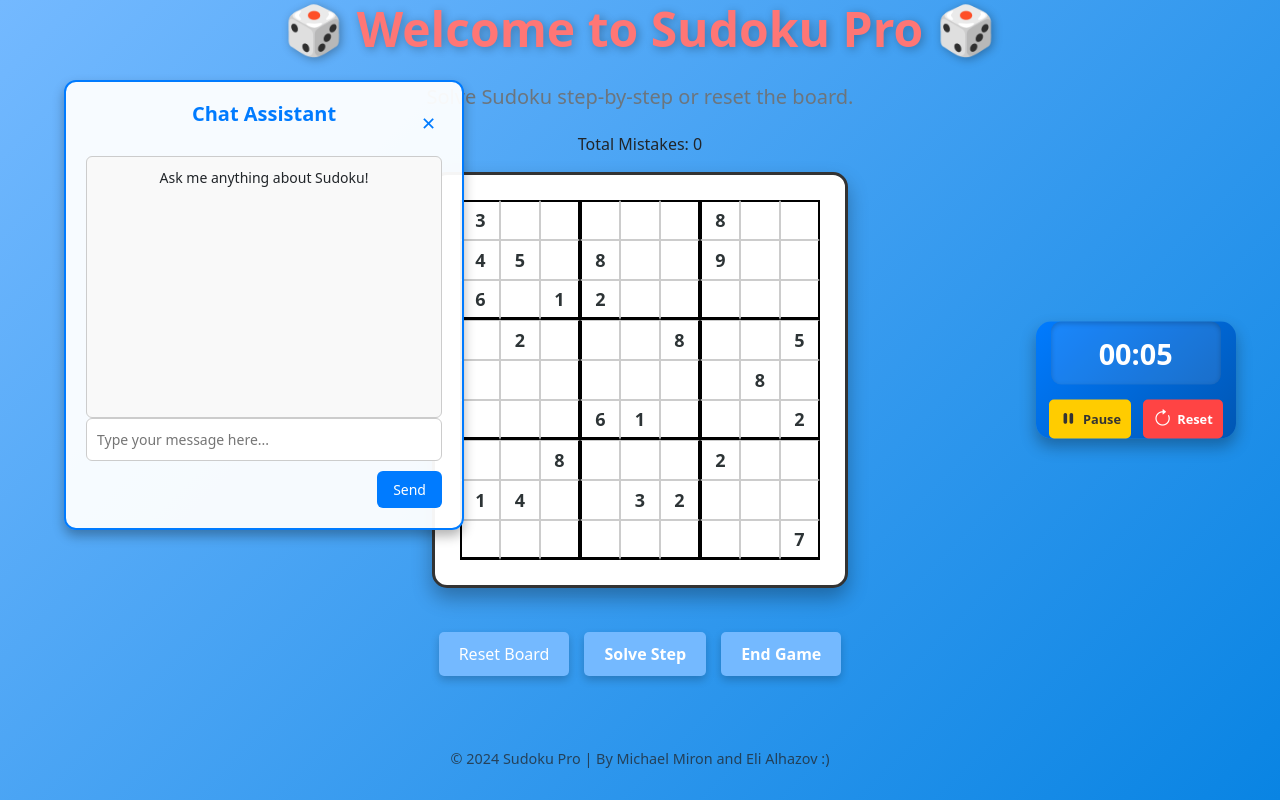
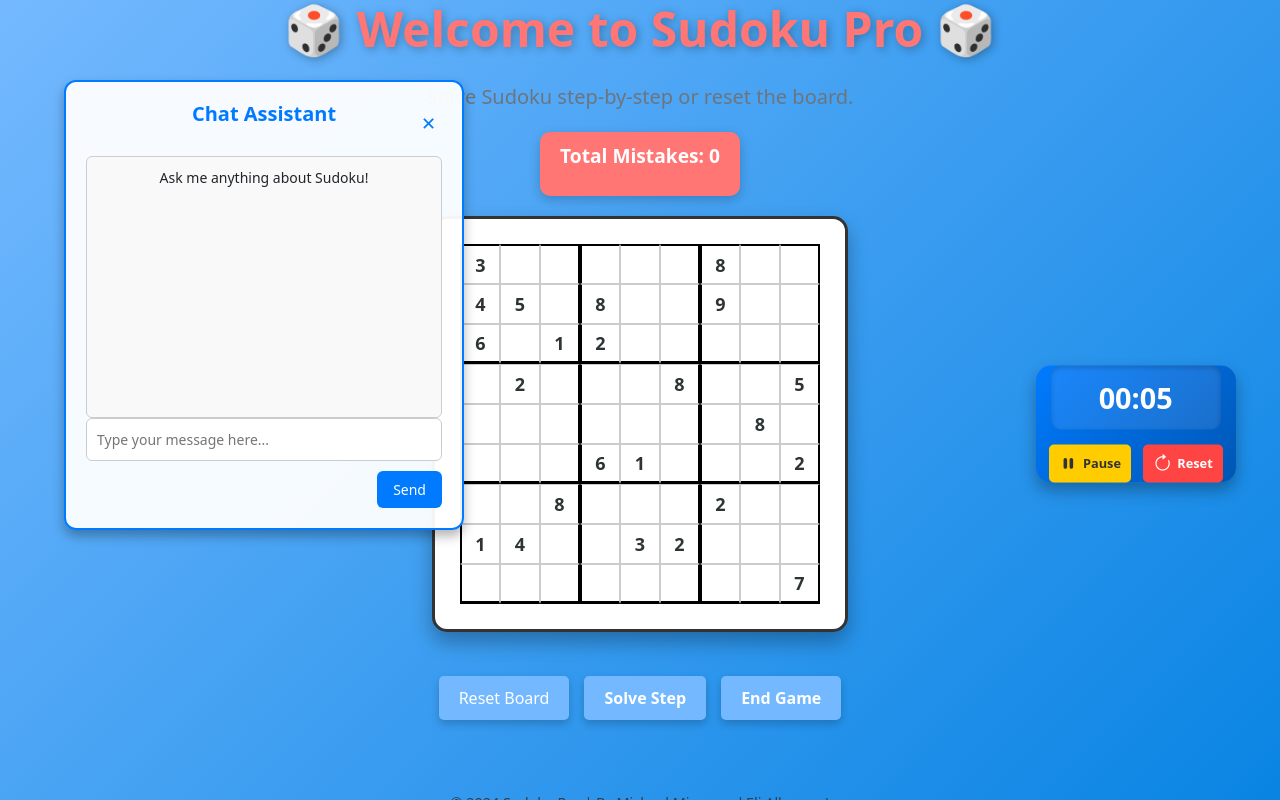
Before and after one commit to michaelmiron/sudoku-, a React (Vite) app in the folder frontend/sudoku-game/: page / in a window 1280 px wide. Built offline with nearby package versions, Linux system fonts and the light colour scheme.

Commit message:
make the mistakes inside a container for better display

```diff
--- a/frontend/sudoku-game/src/Styles/SudokuBoard.css
+++ b/frontend/sudoku-game/src/Styles/SudokuBoard.css
@@ -12,7 +12,6 @@ html, body {
     text-align: center;
     overflow-y: auto;
 }
-
 
 .page-frame {
     display: flex;
@@ -29,7 +28,6 @@ html, body {
     overflow: visible;
 }
 
-
 .custom-title {
     font-size: 3rem;
     font-weight: bold;
@@ -38,7 +36,6 @@ html, body {
     margin-bottom: 10px;
 }
 
-
 .lead {
     font-size: 1.5rem;
     font-weight: 300;
@@ -46,6 +43,20 @@ html, body {
     margin-bottom: 20px;
 }
 
+.mistakes-container {
+    display: flex;
+    align-items: center;
+    justify-content: center;
+    background-color: #ff7675;
+    color: white;
+    padding: 10px 20px;
+    border-radius: 10px;
+    box-shadow: 0 4px 12px rgba(0, 0, 0, 0.2);
+    font-size: 1.2rem;
+    font-weight: bold;
+    margin: 20px auto;
+    width: fit-content;
+}
 
 .sudoku-timer-container {
     display: flex;
@@ -57,7 +68,6 @@ html, body {
     gap: 20px;
     margin-bottom: 20px;
 }
-
 
 .timer-container {
     display: flex;
@@ -73,8 +83,6 @@ html, body {
     position: relative;
 }
 
-
-
 .timer-display {
     font-size: 1.5rem;
     font-weight: bold;
@@ -85,14 +93,11 @@ html, body {
     width: 100%;
 }
 
-
 .timer-buttons {
     display: flex;
     gap: 10px;
     justify-content: center;
 }
-
-
 
 .sudoku-container {
     display: flex;
@@ -108,7 +113,6 @@ html, body {
     box-shadow: 0 8px 15px rgba(0, 0, 0, 0.3);
 }
 
-
 .sudoku-board {
     display: grid;
     grid-template-rows: repeat(9, 40px);
@@ -116,7 +120,6 @@ html, body {
     gap: 0;
     background-color: #000;
 }
-
 
 .button-container {
     display: flex;
```
